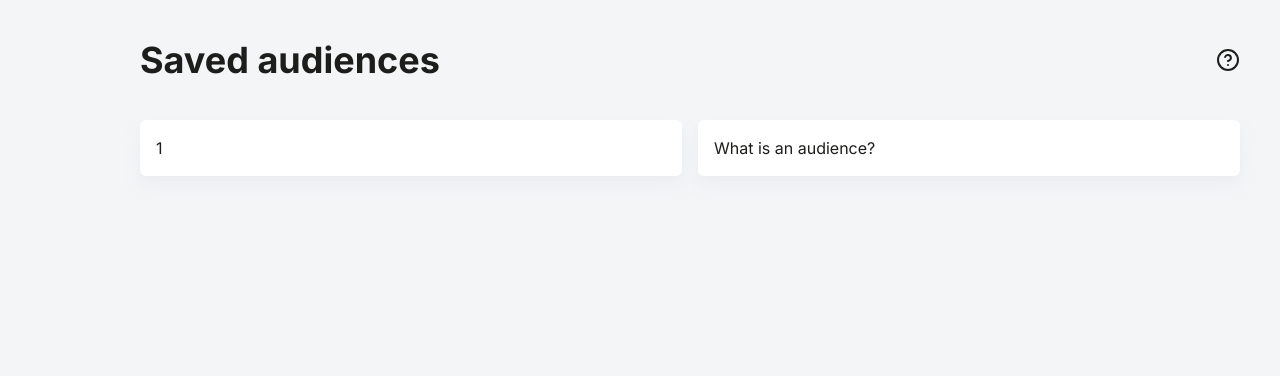
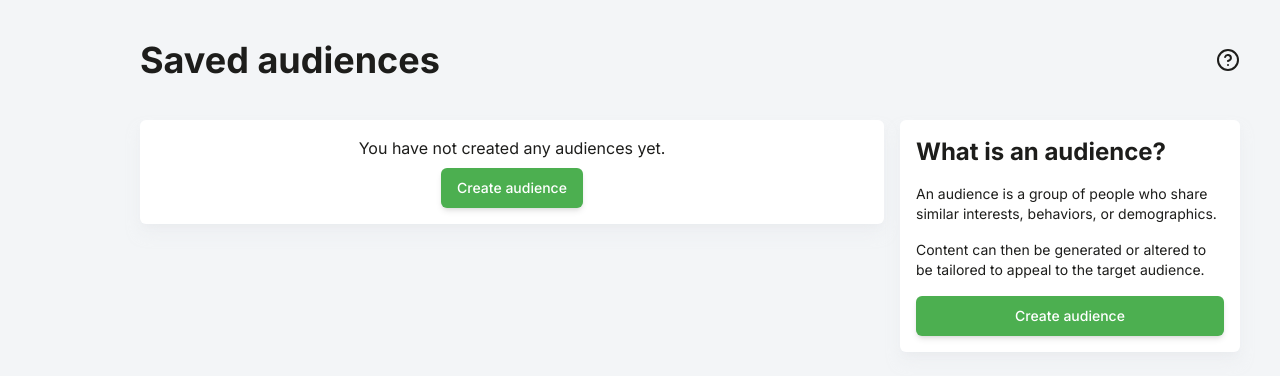
Before and after one commit to dominic-black/AdaptMuse, a Next.js app: page /audience in a window 1280 px wide. Shown: the top 376 px of the page. Built offline with nearby package versions, Linux system fonts and the light colour scheme; no server answers.

Commit message:
audience list screen

```diff
--- a/app/audience/create/page.tsx
+++ b/app/audience/create/page.tsx
@@ -141,7 +141,7 @@ export default function CreateAudiencePage() {
   return (
     <Screen heading="Saved Audiences">
       <div className="flex flex-col gap-4">
-        <div className="gap-4 grid grid-cols-[4fr_1fr]">
+        <div className="">
           <Cell>
             <div className="flex flex-col gap-4">
               <h2 className="font-bold text-color-text text-2xl">
@@ -229,13 +229,6 @@ export default function CreateAudiencePage() {
               </div>
             </div>
           </Cell>
-          <Cell>
-            <div className="flex flex-col gap-2">
-              <h2 className="font-bold text-color-text text-2xl">
-                Saved Audiences
-              </h2>
-            </div>
-          </Cell>
         </div>
       </div>
       <AudienceCreatedModal
--- a/app/audience/page.tsx
+++ b/app/audience/page.tsx
@@ -1,16 +1,47 @@
 import { Cell } from "@/components/Cell/Cell";
 import { Screen } from "@/components/Screen/Screen";
+import Link from "next/link";
 
 export default function AudiencePage() {
   return (
     <Screen heading="Saved audiences">
-      <div className="gap-4 grid grid-cols-2">
-        <Cell>
-          <div>1</div>
-        </Cell>
-        <Cell>
-          <p>What is an audience?</p>
-        </Cell>
+      <div className="flex flex-row gap-4">
+        <div className="flex-1">
+          <Cell>
+            <div className="flex flex-col justify-center items-center gap-2">
+              <p>You have not created any audiences yet.</p>
+              <Link
+                href="/audience/create"
+                className="inline-flex justify-center items-center bg-primary hover:bg-blue-700 disabled:opacity-50 shadow-md px-4 py-2 rounded-md focus-visible:outline-none focus-visible:ring-2 focus-visible:ring-blue-500 focus-visible:ring-offset-2 h-10 font-medium text-white text-sm whitespace-nowrap transition-colors disabled:pointer-events-none"
+              >
+                Create audience
+              </Link>
+            </div>
+          </Cell>
+        </div>
+        <div className="max-w-[340px]">
+          <Cell>
+            <div className="flex flex-col gap-4">
+              <p className="font-bold text-color-text text-2xl">
+                What is an audience?
+              </p>
+              <p className="text-color-text text-sm">
+                An audience is a group of people who share similar interests,
+                behaviors, or demographics.
+              </p>
+              <p className="text-color-text text-sm">
+                Content can then be generated or altered to be tailored to
+                appeal to the target audience.
+              </p>
+              <Link
+                href="/audience/create"
+                className="inline-flex justify-center items-center bg-primary hover:bg-blue-700 disabled:opacity-50 shadow-md rounded-md focus-visible:outline-none focus-visible:ring-2 focus-visible:ring-blue-500 focus-visible:ring-offset-2 h-10 font-medium text-white text-sm whitespace-nowrap transition-colors disabled:pointer-events-none"
+              >
+                Create audience
+              </Link>
+            </div>
+          </Cell>
+        </div>
       </div>
     </Screen>
   );
--- a/providers/AuthContext.tsx
+++ b/providers/AuthContext.tsx
@@ -1,9 +1,9 @@
 "use client";
 
-import React, { createContext, useEffect, useState } from "react";
+import React, { createContext, useEffect, useState, useRef } from "react";
 import { getAuth, onAuthStateChanged, User } from "firebase/auth";
 import { app } from "@/firebase-config";
-import { useRouter } from "next/navigation";
+import { useRouter, usePathname } from "next/navigation";
 
 type AuthContextType = {
   user: User | null;
@@ -19,6 +19,8 @@ export const AuthProvider = ({ children }: { children: React.ReactNode }) => {
   const [user, setUser] = useState<User | null>(null);
   const [loading, setLoading] = useState(true);
   const router = useRouter();
+  const pathname = usePathname();
+  const initialAuthCheck = useRef(true);
 
   useEffect(() => {
     const auth = getAuth(app);
@@ -41,7 +43,17 @@ export const AuthProvider = ({ children }: { children: React.ReactNode }) => {
           if (response.ok) {
             console.log("[AuthProvider] Session cookie created");
             setUser(firebaseUser);
-            router.push("/home");
+
+            // Only redirect to /home if this is the initial auth check and user is on a public page
+            // or if they're on the root page
+            if (
+              initialAuthCheck.current &&
+              (pathname === "/" ||
+                pathname === "/login" ||
+                pathname === "/signup")
+            ) {
+              router.push("/home");
+            }
           } else {
             console.error("[AuthProvider] Failed to create session cookie");
             setUser(null);
@@ -62,10 +74,11 @@ export const AuthProvider = ({ children }: { children: React.ReactNode }) => {
       }
 
       setLoading(false);
+      initialAuthCheck.current = false;
     });
 
     return () => unsubscribe();
-  }, [router]);
+  }, [router, pathname]);
 
   return (
     <AuthContext.Provider value={{ user, loading }}>
```
